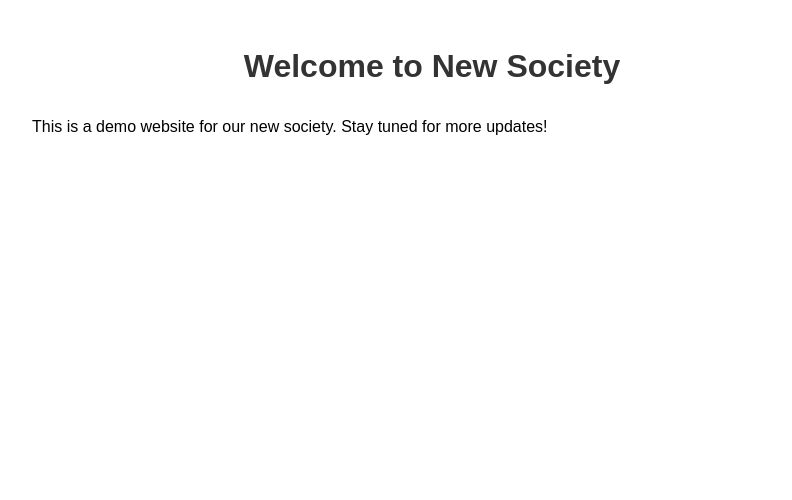
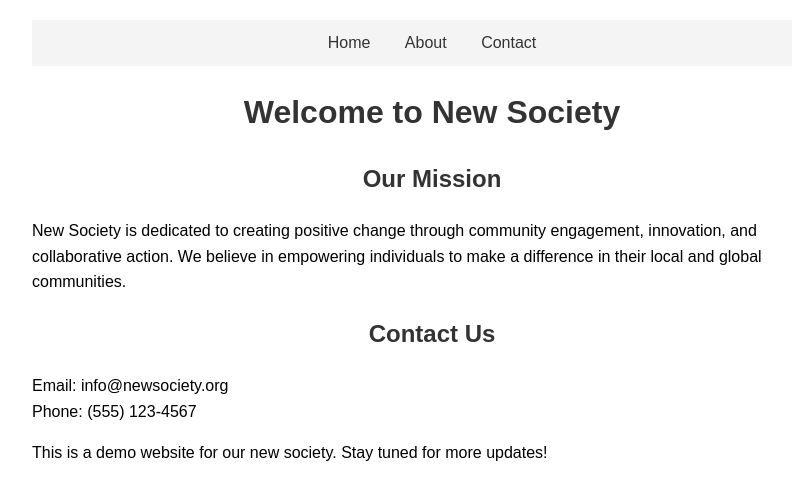
Before and after one commit to diony505/new-society-demo-project, a plain HTML site: page index.html in a window 1280 px wide. Shown: the whole page, without its empty margins (208-1000 px from the left). Drawn offline with Linux system fonts and the light colour scheme.

Commit message:
Add more content to homepage

```diff
--- a/index.html
+++ b/index.html
@@ -11,14 +11,42 @@
             padding: 20px;
             line-height: 1.6;
         }
-        h1 {
+        h1, h2 {
             color: #333;
             text-align: center;
+        }
+        nav {
+            background-color: #f4f4f4;
+            padding: 10px;
+            text-align: center;
+        }
+        nav a {
+            margin: 0 15px;
+            text-decoration: none;
+            color: #333;
         }
     </style>
 </head>
 <body>
+    <nav>
+        <a href="#">Home</a>
+        <a href="#about">About</a>
+        <a href="#contact">Contact</a>
+    </nav>
+
     <h1>Welcome to New Society</h1>
+
+    <section id="about">
+        <h2>Our Mission</h2>
+        <p>New Society is dedicated to creating positive change through community engagement, innovation, and collaborative action. We believe in empowering individuals to make a difference in their local and global communities.</p>
+    </section>
+
+    <section id="contact">
+        <h2>Contact Us</h2>
+        <p>Email: info@newsociety.org<br>
+        Phone: (555) 123-4567</p>
+    </section>
+
     <p>This is a demo website for our new society. Stay tuned for more updates!</p>
 </body>
 </html>
```
